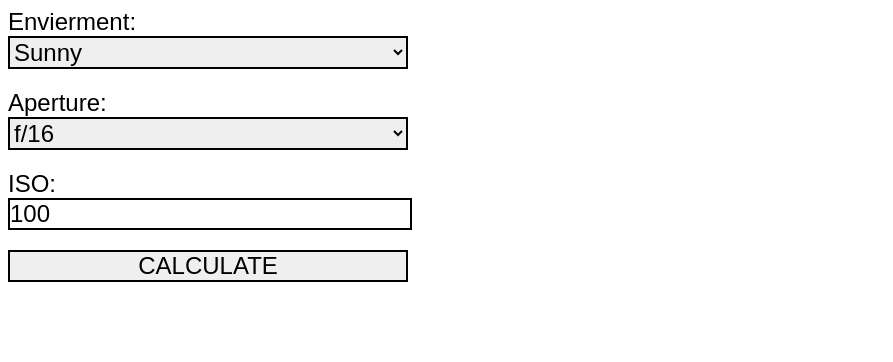
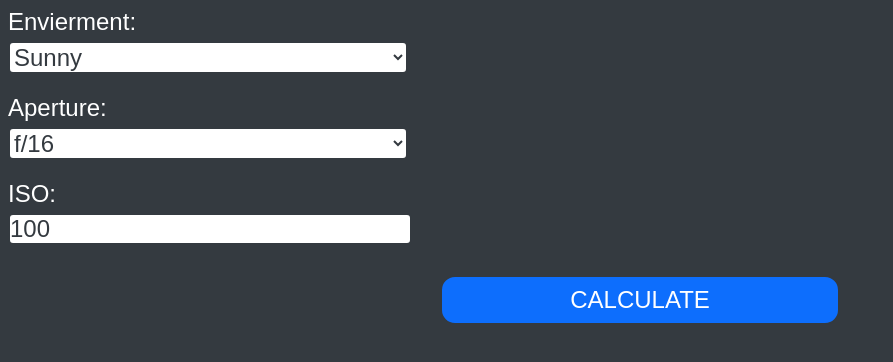
Before and after one commit to bindothorpe/bindothorpe.github.io, a plain HTML site: page index.html in a window 1280 px wide. Shown: the whole page, without its empty margins (0-893 px from the left). Drawn offline with Linux system fonts and the light colour scheme.

Commit message:
Add files via upload

```diff
--- a/css/style.css
+++ b/css/style.css
@@ -1,6 +1,9 @@
 :root {
   --error-color: rgb(241, 93, 48);
   --correct-color: rgb(70, 241, 48);
+  --bs-gray-800: #343a40;
+  --bs-primary: #0d6efd;
+  --bs-white: #fff;
 }
 
 * {
@@ -8,6 +11,8 @@
   margin: px;
   font-size: x-large;
   font-family: sans-serif;
+  background-color: var(--bs-gray-800);
+  color: var(--bs-white);
 }
 
 .error {
@@ -15,7 +20,7 @@
 }
 
 .correct {
-  color: var(--correct-color);
+  color: var(--bs-primary);
 }
 
 #wrapper {
@@ -25,12 +30,40 @@
 
 body > div label {
   display: block;
+  margin-bottom: 5px;
 }
 
 body select,
 body input {
   margin-bottom: 20px;
-  width: 80vw;
+  width: 95vw;
   max-width: 400px;
-  border: 2px solid black;
+  border: 2px solid var(--bs-gray-800);
+  border-radius: 5px;
+  outline: none;
+  background-color: var(--bs-white);
+  color: var(--bs-gray-800);
 }
+
+#settings3 input {
+  width: 90vw;
+}
+
+#calc {
+  display: flex;
+  justify-content: space-around;
+}
+
+#btn-calc {
+  width: 50%;
+  color: var(--bs-white);
+  background-color: var(--bs-primary);
+  height: 50px;
+  border-radius: 15px;
+  margin-top: 10px;
+}
+
+#result {
+  display: flex;
+  justify-content: space-around;
+}
```
